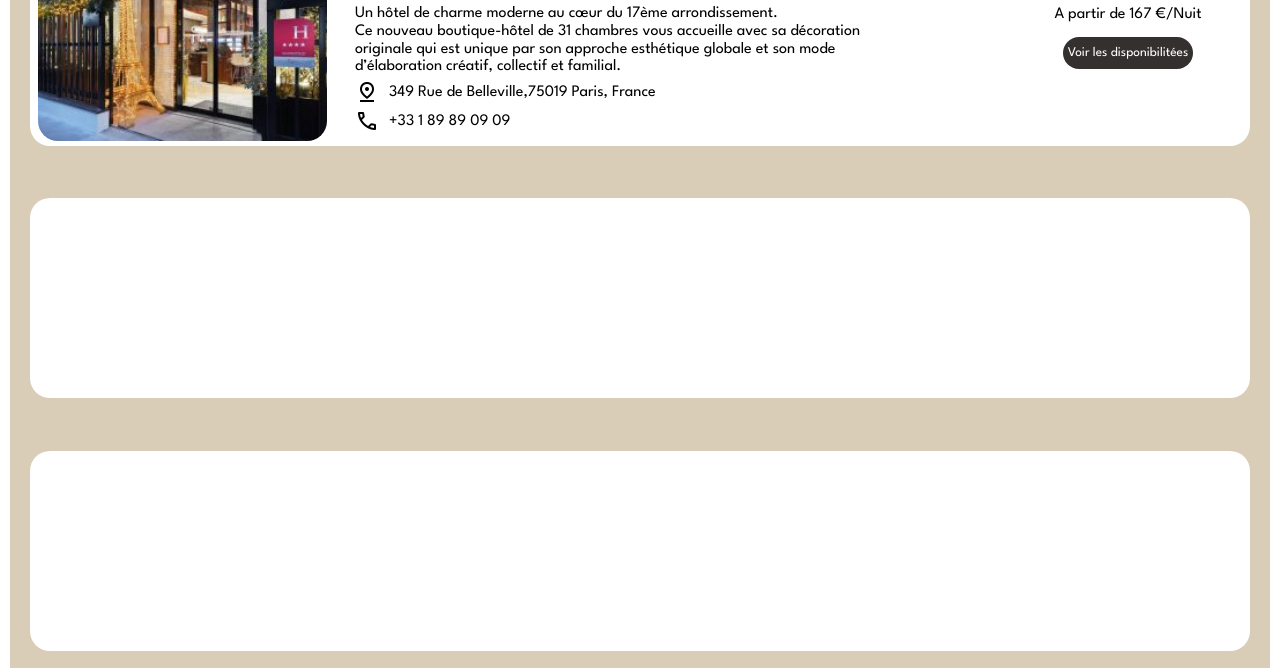
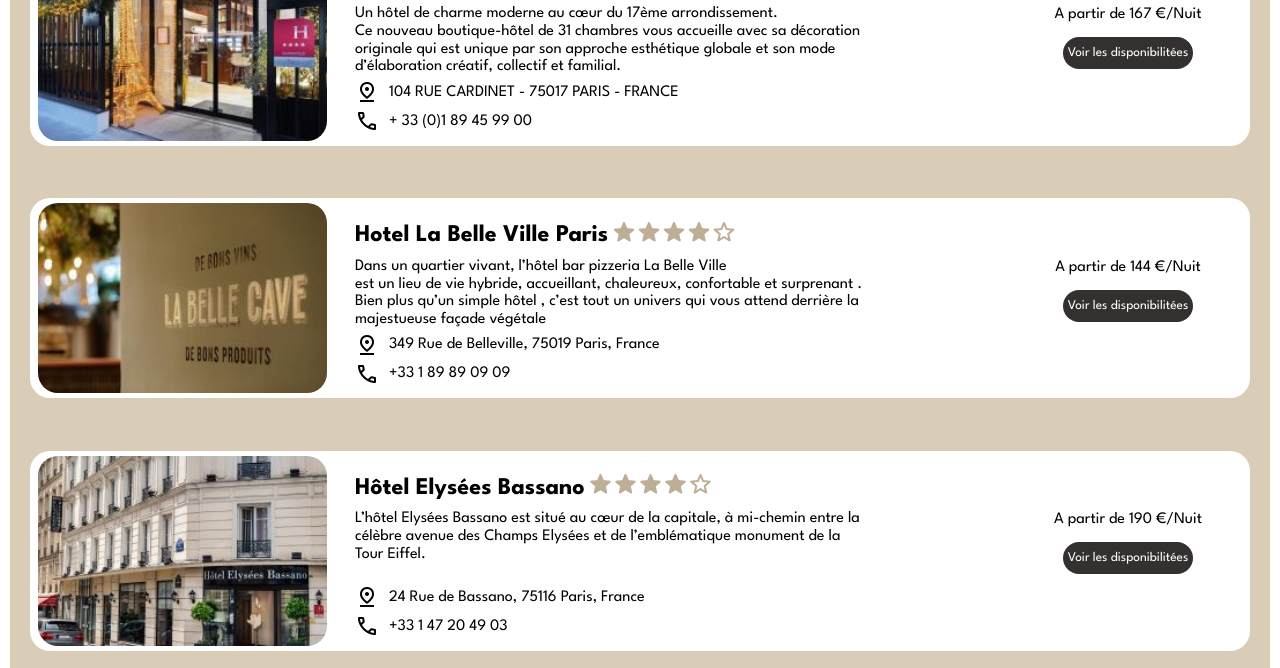
Before and after one commit to anislbb/Flyaway, a plain HTML site: page hotels/hotels.html in a window 1280 px wide. Shown: the part 512-1180 px from the top of the page. Drawn offline with nearby package versions, Linux system fonts and the light colour scheme.

Commit message:
dart hotel

```diff
--- a/hotels/hotels.html
+++ b/hotels/hotels.html
@@ -85,7 +85,63 @@
                                     <span class="material-symbols-outlined ">
                                         pin_drop
                                     </span>
-                                    349 Rue de Belleville,75019 Paris, France
+                                    104 RUE CARDINET - 75017 PARIS - FRANCE
+                                </li>
+                                <li>
+                                    <span class="material-symbols-outlined ">
+                                        call
+                                    </span>
+                                     + 33 (0)1 89 45 99 00
+                                </li>
+
+                            </ul>
+
+                        </div>
+
+                    </div>
+                    <div class="dispo-hotel">
+                        <P>A partir de 167 €/Nuit</P>
+                        <button>Voir les disponibilitées</button>
+
+                    </div>
+                </div>
+                <div class="hotel">
+                    <div class=ph-hotel>
+                        <img src="../img/La belle paris.jpg" alt="">
+                    </div>
+                    <div class="inf-hotel">
+                        <div class="star">
+                            <h2>Hotel La Belle Ville Paris</h2>
+                            <span class="material-symbols-rounded sh">
+                                star
+                              </span>
+                              <span class="material-symbols-rounded sh">
+                                star
+                              </span>
+                              <span class="material-symbols-rounded sh">
+                                star
+                              </span>
+                              <span class="material-symbols-rounded sh">
+                                star
+                              </span>
+                              <span class="material-symbols-rounded sh not">
+                                star
+                              </span>
+                        </div>
+                        <div class="desc">
+                            <P>Dans un quartier vivant, l’hôtel bar pizzeria La Belle Ville <br>
+                                est un lieu de vie hybride, accueillant, chaleureux, confortable et surprenant . <br>
+                                Bien plus qu’un simple hôtel , c’est tout un univers qui vous attend derrière la <br>
+                                majestueuse façade végétale</P>
+
+                        </div>
+                        <div class="Coordonnées-hotel">
+                            <ul>
+                                <li>
+                                    <span class="material-symbols-outlined ">
+                                        pin_drop
+                                    </span>
+                                    349 Rue de Belleville, 75019 Paris, France
                                 </li>
                                 <li>
                                     <span class="material-symbols-outlined ">
@@ -100,15 +156,63 @@
 
                     </div>
                     <div class="dispo-hotel">
-                        <P>A partir de 167 €/Nuit</P>
+                        <P>A partir de 144 €/Nuit</P>
                         <button>Voir les disponibilitées</button>
-
                     </div>
                 </div>
                 <div class="hotel">
+                    <div class=ph-hotel>
+                        <img src="../img/hotel-elysees-bassano-accueil-194809-3840-2560-landscape.jpg" alt="">
+                    </div>
+                    <div class="inf-hotel">
+                        <div class="star">
+                            <h2>Hôtel Elysées Bassano</h2>
+                            <span class="material-symbols-rounded sh">
+                                star
+                              </span>
+                              <span class="material-symbols-rounded sh">
+                                star
+                              </span>
+                              <span class="material-symbols-rounded sh">
+                                star
+                              </span>
+                              <span class="material-symbols-rounded sh">
+                                star
+                              </span>
+                              <span class="material-symbols-rounded sh not">
+                                star
+                              </span>
+                        </div>
+                        <div class="desc">
+                            <P>L’hôtel Elysées Bassano est situé au cœur de la capitale, à mi-chemin entre la <br>
+                                 célèbre avenue des Champs Elysées et de l’emblématique monument de la  <br>
+                                  Tour Eiffel.</P>
 
-                </div>
-                <div class="hotel">
+                        </div>
+                        <div class="Coordonnées-hotel">
+                            <ul>
+                                <li>
+                                    <span class="material-symbols-outlined ">
+                                        pin_drop
+                                    </span>
+                                    24 Rue de Bassano, 75116 Paris, France
+                                </li>
+                                <li>
+                                    <span class="material-symbols-outlined ">
+                                        call
+                                    </span>
+                                    +33 1 47 20 49 03
+                                </li>
+
+                            </ul>
+
+                        </div>
+
+                    </div>
+                    <div class="dispo-hotel">
+                        <P>A partir de 190 €/Nuit</P>
+                        <button>Voir les disponibilitées</button>
+                    </div>
                 </div>
 
         </div>
```
Also changed, not shown: img/La belle paris.jpg (added), img/hotel-elysees-bassano-accueil-194809-3840-2560-landscape.jpg (added).
